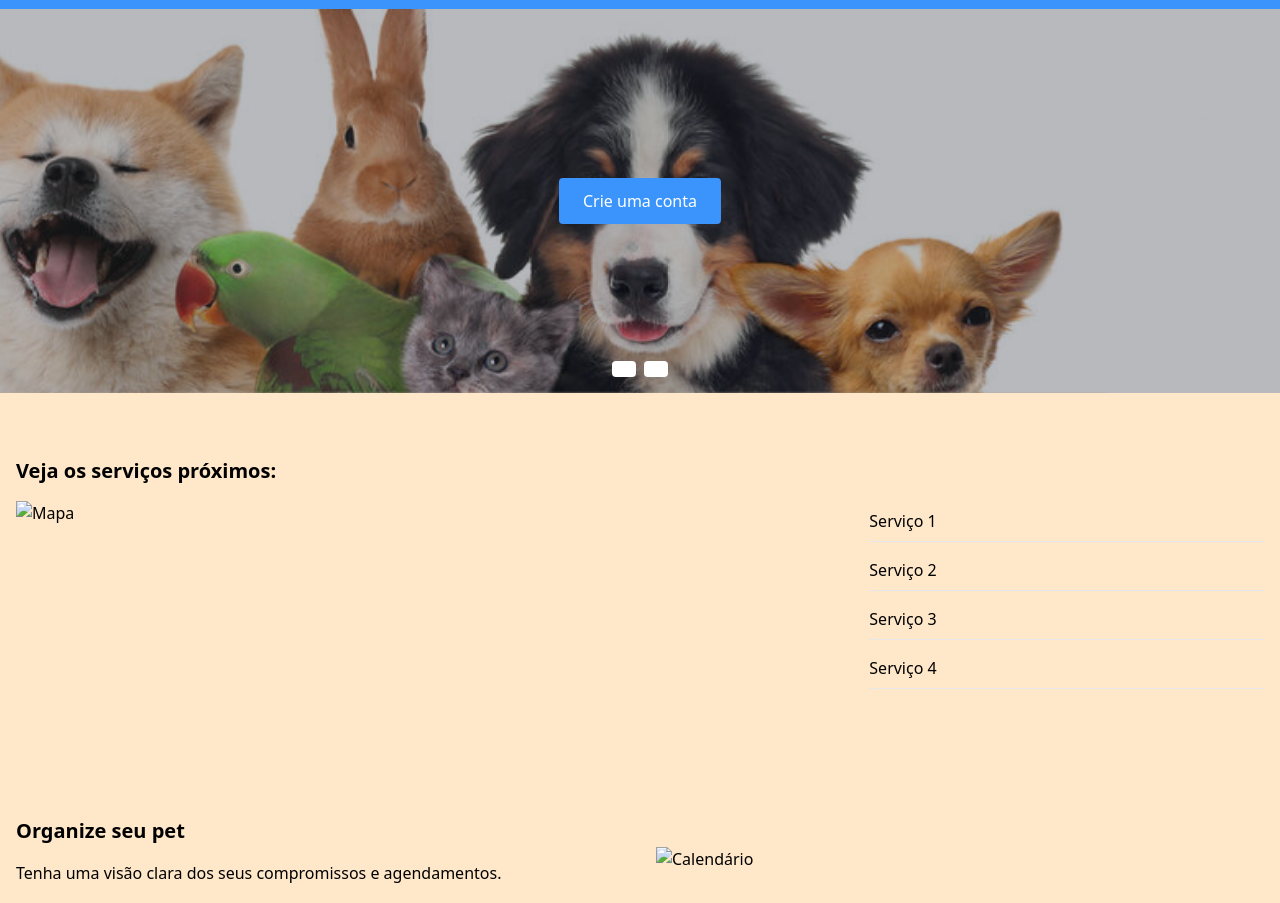
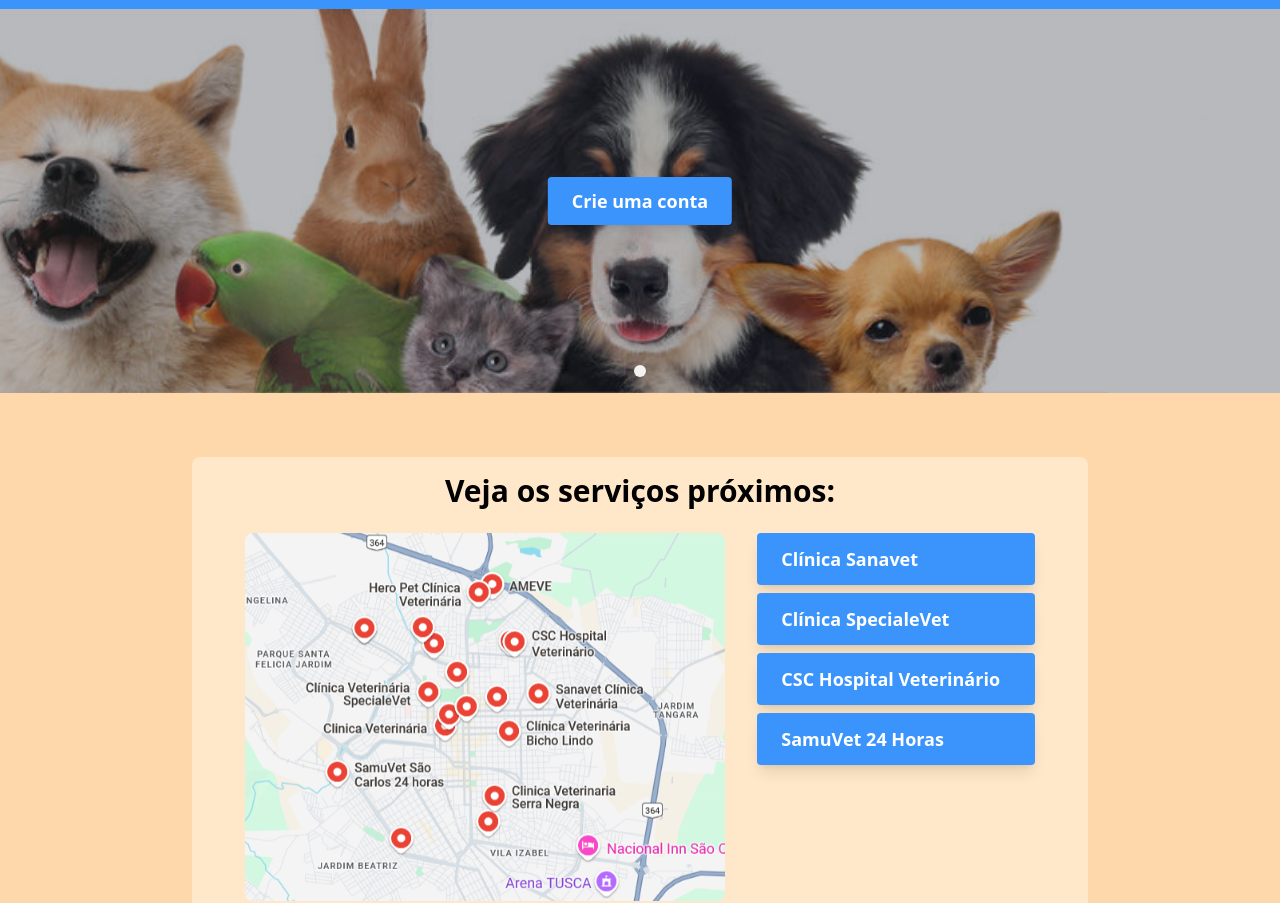
Before and after one commit to lucasac00/WEB2-T1, a website: page index.html in a window 1280 px wide. Shown: the part 55-958 px from the top of the page. Drawn offline with nearby package versions, Linux system fonts and the light colour scheme; files that its build step writes are made by us from their sources.

Commit message:
landing page v2

```diff
--- a/index.html
+++ b/index.html
@@ -12,12 +12,25 @@
     <header class="w-full bg-blue-primary text-white">
       <div class="max-w-7xl mx-auto px-4 flex items-center justify-between h-16">
 
+        <!-- Logo + Nav -->
         <div class="flex items-center space-x-8">
+
+          <!-- Logo -->
           <div class="flex-shrink-0">
             <img src="./assets/criatura.png" alt="Logo" class="h-10 w-auto">
           </div>
 
-          <nav class="hidden md:flex space-x-4">
+          <!-- Hamburger button (mobile) -->
+          <button id="menuButton" class="md:hidden focus:outline-none focus:ring-2 focus:ring-white">
+            <svg class="h-6 w-6" fill="none" stroke="currentColor" stroke-width="2"
+                 viewBox="0 0 24 24" xmlns="http://www.w3.org/2000/svg">
+              <path stroke-linecap="round" stroke-linejoin="round"
+                    d="M4 6h16M4 12h16M4 18h16"></path>
+            </svg>
+          </button>
+
+          <!-- Nav Links (Desktop) -->
+          <nav id="desktopNav" class="hidden md:flex space-x-4">
             <a href="#" class="hover:text-gray-200">Serviços</a>
             <a href="#" class="hover:text-gray-200">Mapa</a>
             <a href="#" class="hover:text-gray-200">Agenda</a>
@@ -26,14 +39,24 @@
           </nav>
         </div>
 
+        <!-- Login button -->
         <div>
           <a href="login.html" class="border border-white px-4 py-2 rounded hover:bg-white hover:text-blue-primary transition">Login</a>
         </div>
       </div>
+
+      <!-- Mobile Nav (Dropdown) -->
+      <div id="mobileNav" class="md:hidden bg-blue-primary text-white px-4 pt-2 pb-4 hidden flex-col space-y-2">
+        <a href="#" class="block hover:text-gray-200">Serviços</a>
+        <a href="#" class="block hover:text-gray-200">Mapa</a>
+        <a href="#" class="block hover:text-gray-200">Agenda</a>
+        <a href="#" class="block hover:text-gray-200">Wikipetia</a>
+        <a href="#" class="block hover:text-gray-200">Contato</a>
+      </div>
     </header>
 
     <!-- Body -->
-    <main class="bg-beige-primary min-h-screen">
+    <main class="bg-orange-200 min-h-screen">
 
         <!-- Carrossel -->
         <section class="relative w-full h-96 overflow-hidden">
@@ -52,66 +75,98 @@
             </div>
 
             <div class="absolute top-1/2 left-1/2 transform -translate-x-1/2 -translate-y-1/2">
-                <a href="login.html" class="bg-blue-primary text-white px-6 py-3 rounded hover:bg-opacity-90 transition">
+                <a href="login.html" class="bg-blue-primary text-white px-6 py-3 rounded hover:bg-opacity-90 transition text-lg font-semibold shadow-lg">
                     Crie uma conta
                 </a>
             </div>
 
-            <div class="absolute bottom-4 left-1/2 transform -translate-x-1/2 flex space-x-2">
-                <button id="prevBtn" class="bg-white text-blue-primary px-3 py-2 rounded hover:bg-gray-100">
-                </button>
-                <button id="nextBtn" class="bg-white text-blue-primary px-3 py-2 rounded hover:bg-gray-100">
-                </button>
+            <!-- Indicadores do carrossel (bolinhas) -->
+            <div id="carouselIndicators" class="absolute bottom-4 left-1/2 transform -translate-x-1/2 flex space-x-2">
+                <!-- Será populado pelo JS -->
             </div>
         </section>
 
         <!-- Mapa -->
-        <section class="max-w-7xl mx-auto px-4 py-16">
-            <h2 class="text-xl font-semibold mb-4">Veja os serviços próximos:</h2>
-            <div class="grid grid-cols-1 md:grid-cols-3 gap-8">
-            <div class="md:col-span-2">
-                <img src="path/to/img4.jpg" alt="Mapa" class="w-full h-auto object-cover">
+        <section class="flex-1 bg-beige-primary rounded-lg max-w-4xl mx-auto px-8 pt-4 pb-8 mt-16">
+            <h2 class="text-3xl font-semibold mb-6 text-center">Veja os serviços próximos:</h2>
+            <div class="flex flex-col md:flex-row md:items-start justify-center gap-8">
+
+                <!-- Container da Imagem -->
+                <div class="flex justify-center align-center">
+                    <img src="./assets/map.png" alt="Mapa" class="w-full h-auto object-cover max-w-[480px] rounded-lg">
                 </div>
-            <div>
+
+                <!-- Lista de Serviços -->
+                <div class="md:w-1/3">
                     <ul class="space-y-2">
-                <li class="border-b py-2">Serviço 1</li>
-                <li class="border-b py-2">Serviço 2</li>
-                <li class="border-b py-2">Serviço 3</li>
-                <li class="border-b py-2">Serviço 4</li>
+                        <li class="bg-blue-primary text-white px-6 py-3 rounded hover:bg-opacity-90 transition text-lg font-semibold shadow-lg">Clínica Sanavet</li>
+                        <li class="bg-blue-primary text-white px-6 py-3 rounded hover:bg-opacity-90 transition text-lg font-semibold shadow-lg">Clínica SpecialeVet</li>
+                        <li class="bg-blue-primary text-white px-6 py-3 rounded hover:bg-opacity-90 transition text-lg font-semibold shadow-lg">CSC Hospital Veterinário</li>
+                        <li class="bg-blue-primary text-white px-6 py-3 rounded hover:bg-opacity-90 transition text-lg font-semibold shadow-lg">SamuVet 24 Horas</li>
                     </ul>
                 </div>
             </div>
         </section>
 
         <!-- Calendário -->
-        <section class="max-w-7xl mx-auto px-4 py-16">
-            <div class="grid grid-cols-1 md:grid-cols-2 gap-8 items-center">
-            <div>
-                <h2 class="text-xl font-semibold mb-4">Organize seu pet</h2>
-                <p class="mb-4">Tenha uma visão clara dos seus compromissos e agendamentos.</p>
+        <section class="flex-1 bg-beige-primary rounded-lg max-w-4xl mx-auto px-8 pt-4 pb-8 mt-16">
+            <h2 class="text-3xl font-semibold mb-6 text-center">Organize seu pet:</h2>
+            <div class="flex flex-col md:flex-row md:items-start justify-center gap-8">
+                <!-- Lista de Serviços -->
+                <div class="md:w-1/3 mt-6">
+                    <!-- <ul class="space-y-2">
+                        <li class="bg-blue-primary text-white px-6 py-3 rounded hover:bg-opacity-90 transition text-lg font-semibold shadow-lg">Clínica Sanavet</li>
+                        <li class="bg-blue-primary text-white px-6 py-3 rounded hover:bg-opacity-90 transition text-lg font-semibold shadow-lg">Clínica SpecialeVet</li>
+                        <li class="bg-blue-primary text-white px-6 py-3 rounded hover:bg-opacity-90 transition text-lg font-semibold shadow-lg">CSC Hospital Veterinário</li>
+                        <li class="bg-blue-primary text-white px-6 py-3 rounded hover:bg-opacity-90 transition text-lg font-semibold shadow-lg">SamuVet 24 Horas</li>
+                    </ul> -->
+                    <p class="bg-blue-primary text-white px-6 py-3 rounded hover:bg-opacity-90 transition text-lg font-semibold shadow-lg">
+                        Com a ajuda do nosso calendário inteligente, acompanhe todas as datas mais importantes do seu pet! Vacinações recorrentes, consultas, aniversário, e muito mais em um só lugar!
+                    </p>
                 </div>
-            <div>
-                <img src="path/to/calendar.jpg" alt="Calendário" class="w-full h-auto object-cover">
+
+                <!-- Container da Imagem -->
+                <div class="flex justify-center align-center">
+                    <img src="./assets/calendario.png" alt="Mapa" class="w-full h-auto object-cover max-w-[480px] rounded-lg">
                 </div>
             </div>
         </section>
-
     </main>
   </body>
+
   <script>
+    const menuButton = document.getElementById('menuButton');
+    const mobileNav = document.getElementById('mobileNav');
+
+    menuButton.addEventListener('click', () => {
+      mobileNav.classList.toggle('hidden');
+    });
+
     const slides = document.querySelectorAll('.carousel-slide');
-    const prevBtn = document.getElementById('prevBtn');
-    const nextBtn = document.getElementById('nextBtn');
-
     let currentIndex = 0;
     let intervalId = null;
     const intervalTime = 5000;
 
-    slides.forEach((slide, i) => {
-    if (i !== currentIndex) {
-        slide.classList.add('translate-x-full');
+    const indicatorsContainer = document.getElementById('carouselIndicators');
+    slides.forEach((_, i) => {
+      const dot = document.createElement('button');
+      dot.classList = 'w-3 h-3 rounded-full bg-white bg-opacity-50 hover:bg-opacity-100 transition focus:outline-none';
+      dot.setAttribute('data-slide', i);
+      indicatorsContainer.appendChild(dot);
+    });
+
+    const dots = indicatorsContainer.querySelectorAll('button');
+
+    function updateDots() {
+      dots.forEach((dot, i) => {
+        dot.classList.remove('bg-white', 'bg-opacity-100');
+        dot.classList.add('bg-opacity-50');
+        if (i === currentIndex) {
+          dot.classList.remove('bg-opacity-50');
+          dot.classList.add('bg-white', 'bg-opacity-100');
         }
       });
+    }
 
     function showSlide(newIndex) {
       const currentSlide = slides[currentIndex];
@@ -136,15 +191,11 @@
       }
 
       currentIndex = newIndex;
+      updateDots();
     }
 
     function nextSlide() {
       const newIndex = (currentIndex + 1) % slides.length;
-    showSlide(newIndex);
-    }
-
-    function prevSlide() {
-    const newIndex = (currentIndex - 1 + slides.length) % slides.length;
       showSlide(newIndex);
     }
 
@@ -157,18 +208,22 @@
       intervalId = null;
     }
 
-    nextBtn.addEventListener('click', () => {
-    nextSlide();
+    slides.forEach((slide, i) => {
+      if (i !== currentIndex) {
+        slide.classList.add('translate-x-full');
+      }
+    });
+
+    updateDots();
+    startAutoSlide();
+
+    dots.forEach(dot => {
+      dot.addEventListener('click', () => {
+        const index = parseInt(dot.getAttribute('data-slide'));
         stopAutoSlide();
+        showSlide(index);
         startAutoSlide();
       });
-
-    prevBtn.addEventListener('click', () => {
-    prevSlide();
-    stopAutoSlide();
-    startAutoSlide();
     });
-
-    startAutoSlide();
   </script>
 </html>
```
Also changed, not shown: assets/calendario.png (added), assets/map.png (added). Lines whose indentation alone changed are shown as unchanged.
